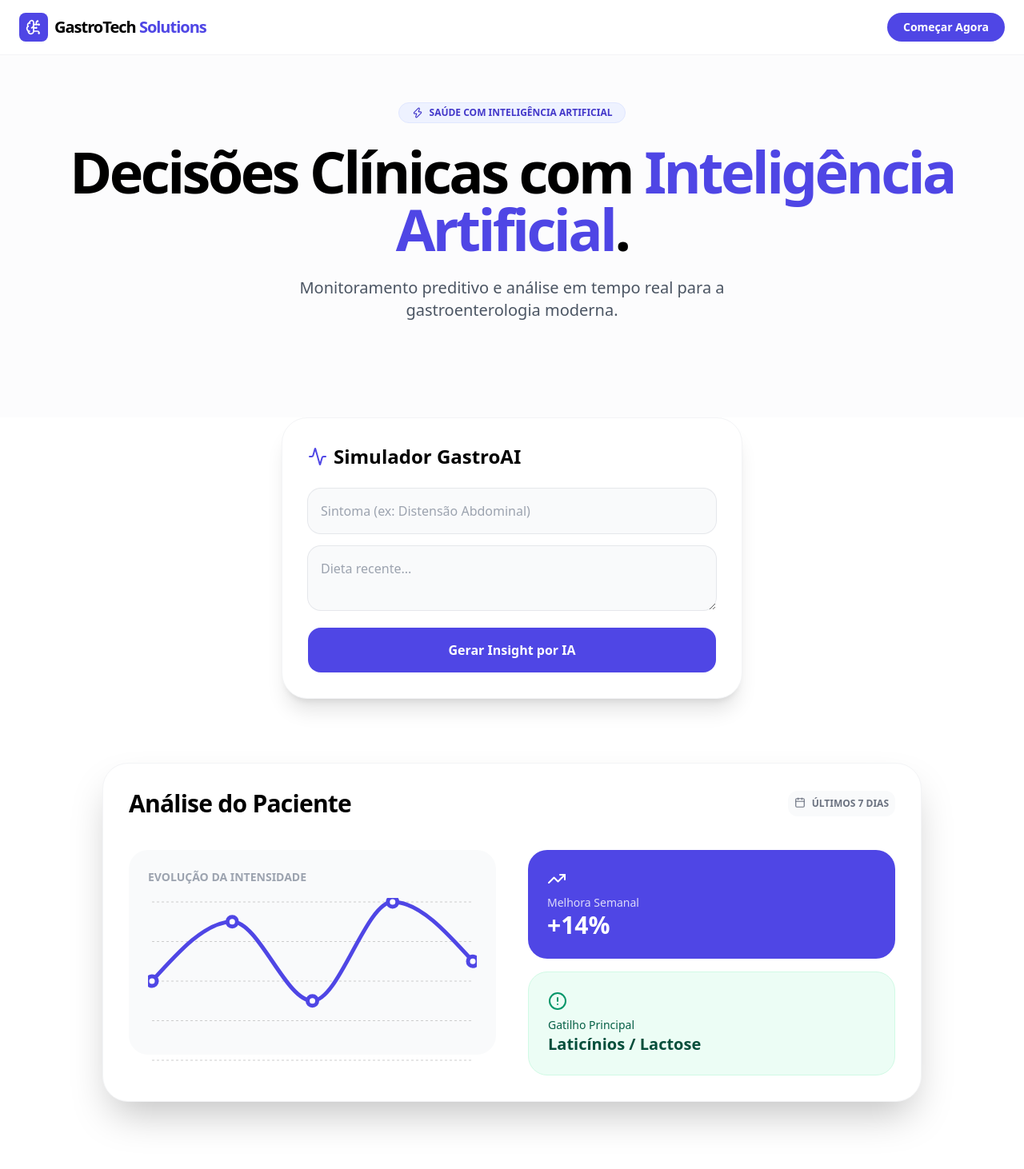
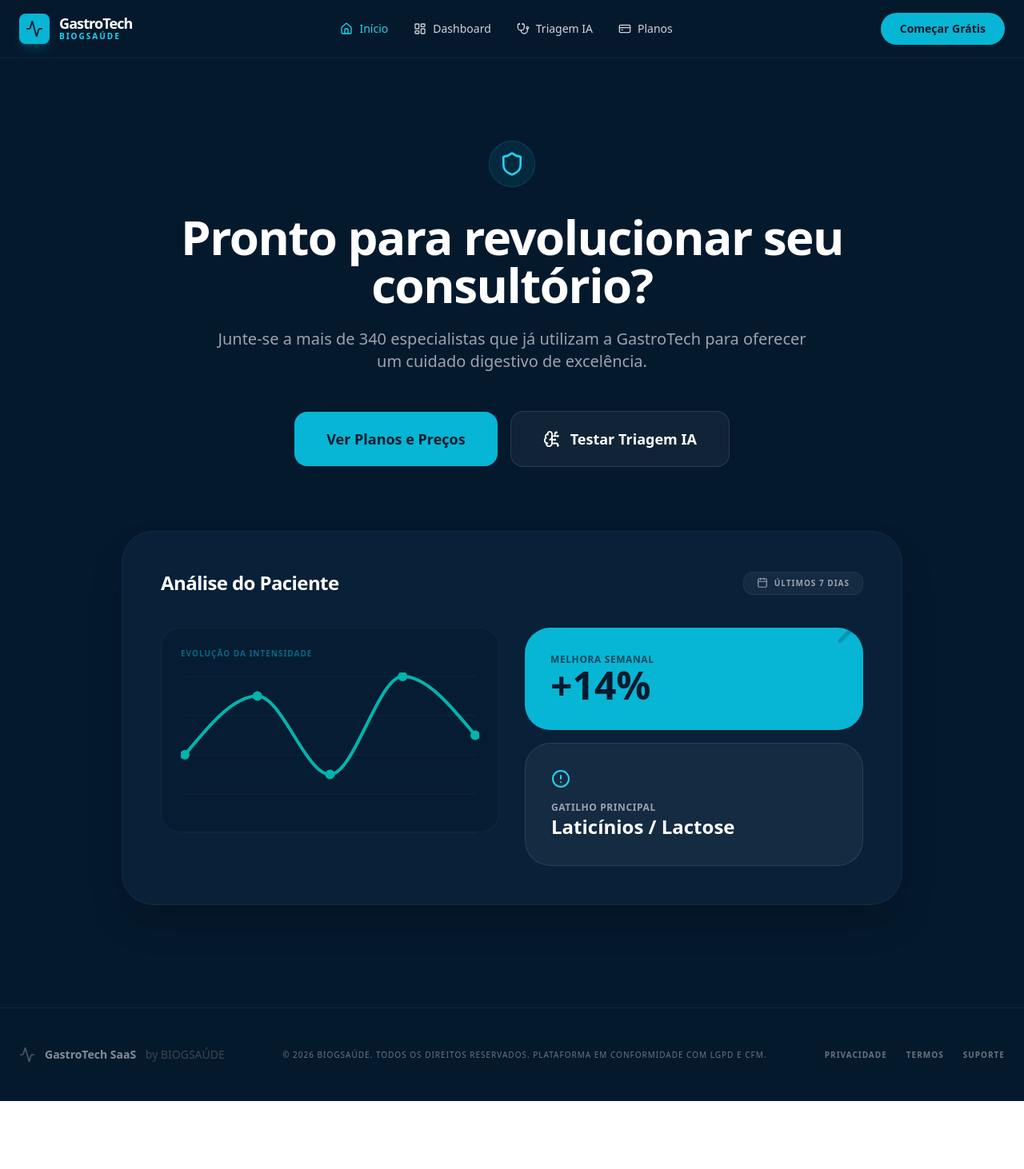
Before and after one commit to DrPaulo-Loncarovich/GastroTech_SaaS, a React (Vite) app in the folder frontend/: page / in a window 1280 px wide. Shown: the top 1462 px of the page at 80% size. After the commit the page ends 1377 px from the top, so only its background shows below. Built offline with nearby package versions, Linux system fonts and the light colour scheme.

Commit message:
Nova versão Clean Dark BIOGSAÚDE

```diff
--- a/frontend/src/App.jsx
+++ b/frontend/src/App.jsx
@@ -1,88 +1,20 @@
-import React, { useState, useEffect } from 'react';
+import React, { useState } from 'react';
 import {
-  Zap, ShieldCheck, BarChart3, BrainCircuit, Target, Star,
-  Check, Globe, Activity, TrendingUp, AlertCircle, Calendar
+  Zap, BrainCircuit, Activity, TrendingUp, AlertCircle,
+  Calendar, LayoutDashboard, Stethoscope, CreditCard, Home, Shield
 } from 'lucide-react';
 import {
   LineChart, Line, XAxis, YAxis, CartesianGrid, Tooltip,
-  ResponsiveContainer, BarChart, Bar, Cell
+  ResponsiveContainer
 } from 'recharts';
 
 // --- CONFIGURAÇÃO DE CORES ---
-const COLORS = ['#4f46e5', '#818cf8', '#a5b4fc', '#c7d2fe', '#e0e7ff'];
+// Fundo: #05192d (Dark Navy) | Destaque: #00b5ad (Teal/Ciano)
 
-// --- 1. COMPONENTE: LANDING PAGE PREMIUM ---
-const LandingSection = () => (
-  <div className="bg-white">
-    <header className="fixed top-0 left-0 w-full bg-white/90 backdrop-blur-md z-50 border-b border-gray-100">
-      <nav className="max-w-7xl mx-auto px-6 py-4 flex items-center justify-between">
-        <div className="flex items-center gap-2">
-          <div className="p-2 bg-indigo-600 rounded-lg text-white"><BrainCircuit size={20} /></div>
-          <span className="text-xl font-black tracking-tighter">GastroTech <span className="text-indigo-600">Solutions</span></span>
-        </div>
-        <button className="px-5 py-2 bg-indigo-600 text-white rounded-full text-sm font-bold">Começar Agora</button>
-      </nav>
-    </header>
-
-    <section className="pt-32 pb-20 bg-gray-50/50 text-center px-6">
-      <div className="inline-flex items-center gap-2 px-4 py-1 rounded-full bg-indigo-50 text-indigo-700 border border-indigo-100 mb-6">
-        <Zap size={14} /><span className="text-xs font-bold uppercase">Saúde com Inteligência Artificial</span>
-      </div>
-      <h1 className="text-5xl md:text-7xl font-black tracking-tighter mb-6">
-        Decisões Clínicas com <span className="text-indigo-600">Inteligência Artificial</span>.
-      </h1>
-      <p className="text-xl text-gray-600 max-w-2xl mx-auto mb-10">
-        Monitoramento preditivo e análise em tempo real para a gastroenterologia moderna.
-      </p>
-    </section>
-  </div>
-);
-
-// --- 2. COMPONENTE: GASTRO AI ANALYZER ---
-const GastroAIModule = () => {
+const App = () => {
   const [loading, setLoading] = useState(false);
   const [insight, setInsight] = useState(null);
-  const [form, setForm] = useState({ sintoma: '', dieta: '', estresse: 'medium' });
 
-  const handleAnalyze = async () => {
-    setLoading(true);
-    try {
-      const res = await fetch('http://localhost:3001/api/gastro-analyze', {
-        method: 'POST',
-        headers: { 'Content-Type': 'application/json' },
-        body: JSON.stringify(form)
-      });
-      const data = await res.json();
-      setInsight(data);
-    } catch {
-      setInsight({ correlation: "85%", message: "Padrão detectado: Alta ingestão de FODMAPs.", suggestion: "Reduzir laticínios por 48h." });
-    }
-    setLoading(false);
-  };
-
-  return (
-    <div className="max-w-xl mx-auto p-8 bg-white rounded-[32px] shadow-xl border border-gray-100">
-      <h3 className="text-2xl font-bold mb-6 flex items-center gap-2"><Activity className="text-indigo-600"/> Simulador GastroAI</h3>
-      <div className="space-y-4">
-        <input className="w-full p-4 rounded-2xl bg-gray-50 border-0 ring-1 ring-gray-200" placeholder="Sintoma (ex: Distensão Abdominal)" onChange={e => setForm({...form, sintoma: e.target.value})} />
-        <textarea className="w-full p-4 rounded-2xl bg-gray-50 border-0 ring-1 ring-gray-200" placeholder="Dieta recente..." onChange={e => setForm({...form, dieta: e.target.value})} />
-        <button onClick={handleAnalyze} className="w-full py-4 bg-indigo-600 text-white rounded-2xl font-bold hover:bg-indigo-700 transition-all">
-          {loading ? "Analisando..." : "Gerar Insight por IA"}
-        </button>
-      </div>
-      {insight && (
-        <div className="mt-6 p-6 bg-indigo-50 rounded-2xl animate-in fade-in slide-in-from-top-2">
-          <div className="flex justify-between font-bold text-indigo-600 text-xs uppercase mb-2"><span>Insight da IA</span><span>{insight.correlation}</span></div>
-          <p className="text-gray-800 font-medium mb-2">{insight.message}</p>
-          <div className="text-sm text-gray-600 italic">Dica: {insight.suggestion}</div>
-        </div>
-      )}
-    </div>
-  );
-};
-
-// --- 3. COMPONENTE: DASHBOARD ---
-const DashboardSection = () => {
   const mockData = [
     { name: 'Seg', intensity: 4 }, { name: 'Ter', intensity: 7 },
     { name: 'Qua', intensity: 3 }, { name: 'Qui', intensity: 8 },
@@ -90,71 +22,116 @@ const DashboardSection = () => {
   ];
 
   return (
-    <div className="max-w-5xl mx-auto p-8 bg-white rounded-[32px] shadow-2xl border border-gray-100 mt-20">
+    <div className="min-h-screen bg-[#05192d] text-white font-sans selection:bg-cyan-500/30">
+
+      {/* --- HEADER --- */}
+      <header className="fixed top-0 w-full bg-[#05192d]/80 backdrop-blur-md z-50 border-b border-white/5">
+        <nav className="max-w-7xl mx-auto px-6 py-4 flex items-center justify-between">
+          <div className="flex items-center gap-3">
+            <div className="p-2 bg-cyan-500 rounded-lg text-[#05192d] shadow-lg shadow-cyan-500/20">
+              <Activity size={22} />
+            </div>
+            <div className="flex flex-col">
+              <span className="text-lg font-black tracking-tighter leading-none">GastroTech</span>
+              <span className="text-[10px] font-bold tracking-[0.2em] text-cyan-400 uppercase">BIOGSAÚDE</span>
+            </div>
+          </div>
+
+          <div className="hidden md:flex items-center gap-8 text-sm font-medium text-gray-300">
+            <a href="#" className="flex items-center gap-2 text-cyan-400"><Home size={16}/> Início</a>
+            <a href="#" className="flex items-center gap-2 hover:text-white transition-colors"><LayoutDashboard size={16}/> Dashboard</a>
+            <a href="#" className="flex items-center gap-2 hover:text-white transition-colors"><Stethoscope size={16}/> Triagem IA</a>
+            <a href="#" className="flex items-center gap-2 hover:text-white transition-colors"><CreditCard size={16}/> Planos</a>
+          </div>
+
+          <button className="px-6 py-2.5 bg-cyan-500 text-[#05192d] rounded-full text-sm font-extrabold hover:bg-cyan-400 transition-all hover:scale-105">
+            Começar Grátis
+          </button>
+        </nav>
+      </header>
+
+      {/* --- HERO SECTION --- */}
+      <section className="pt-44 pb-20 px-6 text-center">
+        <div className="flex justify-center mb-8">
+          <div className="p-3 rounded-full bg-cyan-500/10 border border-cyan-500/20 text-cyan-400">
+            <Shield size={32} />
+          </div>
+        </div>
+        <h1 className="text-5xl md:text-6xl font-black tracking-tight max-w-4xl mx-auto mb-6 leading-[1.1]">
+          Pronto para revolucionar seu consultório?
+        </h1>
+        <p className="text-gray-400 text-lg md:text-xl max-w-3xl mx-auto mb-12 leading-relaxed">
+          Junte-se a mais de 340 especialistas que já utilizam a GastroTech para oferecer um cuidado digestivo de excelência.
+        </p>
+
+        <div className="flex flex-col sm:flex-row items-center justify-center gap-4">
+          <button className="w-full sm:w-auto px-10 py-5 bg-cyan-500 text-[#05192d] rounded-2xl text-lg font-black hover:bg-cyan-400 transition-all">
+            Ver Planos e Preços
+          </button>
+          <button className="w-full sm:w-auto px-10 py-5 bg-white/5 border border-white/10 rounded-2xl text-lg font-bold hover:bg-white/10 transition-all flex items-center justify-center gap-3">
+            <BrainCircuit size={22} /> Testar Triagem IA
+          </button>
+        </div>
+      </section>
+
+      {/* --- DASHBOARD PREVIEW --- */}
+      <div className="max-w-5xl mx-auto px-6 mb-32">
+        <div className="bg-[#082038] border border-white/5 rounded-[40px] p-8 md:p-12 shadow-2xl">
            <div className="flex justify-between items-center mb-10">
-        <h2 className="text-3xl font-black tracking-tight">Análise do Paciente</h2>
-        <div className="flex gap-2 p-2 bg-gray-50 rounded-xl text-xs font-bold text-gray-500 uppercase"><Calendar size={14}/> Últimos 7 Dias</div>
+              <h2 className="text-2xl font-bold tracking-tight">Análise do Paciente</h2>
+              <div className="px-4 py-1.5 bg-white/5 rounded-xl text-[10px] font-bold text-gray-400 uppercase tracking-widest border border-white/5 flex items-center gap-2">
+                <Calendar size={14}/> Últimos 7 Dias
               </div>
-      <div className="grid grid-cols-1 lg:grid-cols-2 gap-10">
-        <div className="h-64 bg-gray-50 p-6 rounded-3xl">
-          <h4 className="text-sm font-bold text-gray-400 mb-4 uppercase">Evolução da Intensidade</h4>
+           </div>
+
+           <div className="grid grid-cols-1 lg:grid-cols-2 gap-8">
+              <div className="h-64 bg-[#05192d]/50 p-6 rounded-3xl border border-white/5">
+                <div className="text-[10px] font-black text-cyan-500/50 uppercase tracking-widest mb-4">Evolução da Intensidade</div>
                 <ResponsiveContainer width="100%" height="100%">
                   <LineChart data={mockData}>
-              <CartesianGrid strokeDasharray="3 3" vertical={false} />
+                    <CartesianGrid stroke="#ffffff" strokeOpacity={0.05} vertical={false} />
                     <XAxis dataKey="name" hide />
-              <Tooltip />
-              <Line type="monotone" dataKey="intensity" stroke="#4f46e5" strokeWidth={5} dot={{r:6}} />
+                    <Tooltip contentStyle={{backgroundColor: '#082038', borderColor: '#ffffff10', borderRadius: '12px'}} />
+                    <Line type="monotone" dataKey="intensity" stroke="#00b5ad" strokeWidth={4} dot={{fill: '#00b5ad', r:4}} activeDot={{r:8, strokeWidth:0}} />
                   </LineChart>
                 </ResponsiveContainer>
               </div>
-        <div className="grid grid-cols-1 gap-4">
-          <div className="p-6 bg-indigo-600 rounded-3xl text-white">
-            <TrendingUp size={24} className="mb-2" />
-            <div className="text-sm opacity-80">Melhora Semanal</div>
-            <div className="text-3xl font-black">+14%</div>
+
+              <div className="space-y-4">
+                <div className="p-8 bg-cyan-500 rounded-[32px] text-[#05192d] relative overflow-hidden group">
+                   <TrendingUp size={40} className="mb-4 opacity-20 absolute -right-4 -top-4 scale-150" />
+                   <div className="text-xs font-bold uppercase tracking-wider opacity-70">Melhora Semanal</div>
+                   <div className="text-5xl font-black">+14%</div>
                 </div>
-          <div className="p-6 bg-emerald-50 rounded-3xl border border-emerald-100">
-            <AlertCircle size={24} className="mb-2 text-emerald-600" />
-            <div className="text-sm text-emerald-800">Gatilho Principal</div>
-            <div className="text-xl font-bold text-emerald-900">Laticínios / Lactose</div>
+                <div className="p-8 bg-white/5 rounded-[32px] border border-white/10">
+                   <AlertCircle size={24} className="mb-4 text-cyan-400" />
+                   <div className="text-xs font-bold text-gray-400 uppercase tracking-wider">Gatilho Principal</div>
+                   <div className="text-2xl font-bold">Laticínios / Lactose</div>
                 </div>
               </div>
            </div>
         </div>
-  );
-};
+      </div>
 
-// --- 4. COMPONENTE: PRICING ---
-const PricingSection = () => (
-  <section className="py-20 text-center px-6">
-    <h2 className="text-4xl font-black mb-12">Planos <span className="text-indigo-600">Flexíveis.</span></h2>
-    <div className="grid grid-cols-1 md:grid-cols-2 gap-8 max-w-4xl mx-auto">
-      <div className="p-8 border border-gray-200 rounded-[32px] text-left">
-        <h3 className="text-xl font-bold mb-4">Essencial</h3>
-        <div className="text-4xl font-black mb-6">R$49<span className="text-sm text-gray-400">/mês</span></div>
-        <button className="w-full py-4 border-2 border-gray-100 rounded-2xl font-bold hover:bg-gray-50">Iniciar Teste Grátis</button>
+      {/* --- FOOTER --- */}
+      <footer className="max-w-7xl mx-auto px-6 py-12 border-t border-white/5 flex flex-col md:flex-row justify-between items-center gap-8">
+        <div className="flex items-center gap-3 grayscale opacity-50 hover:grayscale-0 hover:opacity-100 transition-all cursor-pointer">
+          <Activity size={20} className="text-cyan-500" />
+          <span className="text-sm font-bold">GastroTech SaaS <span className="text-gray-500 font-medium ml-2">by BIOGSAÚDE</span></span>
         </div>
-      <div className="p-8 bg-gray-950 text-white rounded-[32px] text-left relative overflow-hidden ring-4 ring-indigo-600/20">
-        <div className="absolute top-4 right-4 bg-indigo-600 text-[10px] font-black px-3 py-1 rounded-full uppercase">Mais Popular</div>
-        <h3 className="text-xl font-bold mb-4">Clínico Pro</h3>
-        <div className="text-4xl font-black mb-6">R$99<span className="text-sm text-gray-500">/mês</span></div>
-        <button className="w-full py-4 bg-indigo-600 rounded-2xl font-bold hover:bg-indigo-500 transition-all">Acesso Completo</button>
+
+        <p className="text-[10px] text-gray-500 font-medium text-center uppercase tracking-[0.1em]">
+          © 2026 BIOGSAÚDE. Todos os direitos reservados. Plataforma em conformidade com LGPD e CFM.
+        </p>
+
+        <div className="flex gap-6 text-[10px] font-bold text-gray-500 uppercase tracking-widest">
+          <a href="#" className="hover:text-white transition-colors">Privacidade</a>
+          <a href="#" className="hover:text-white transition-colors">Termos</a>
+          <a href="#" className="hover:text-white transition-colors">Suporte</a>
         </div>
-    </div>
-  </section>
-);
-
-// --- APP PRINCIPAL ---
-export default function App() {
-  return (
-    <div className="min-h-screen bg-white pb-20">
-      <LandingSection />
-      <GastroAIModule />
-      <DashboardSection />
-      <PricingSection />
-      <footer className="text-center text-gray-400 text-xs mt-20">
-        © 2026 GastroTech Solutions - Análise de IA de Nível Médico
       </footer>
     </div>
   );
 }
+
+export default App;
```
Lines whose indentation alone changed are shown as unchanged.
